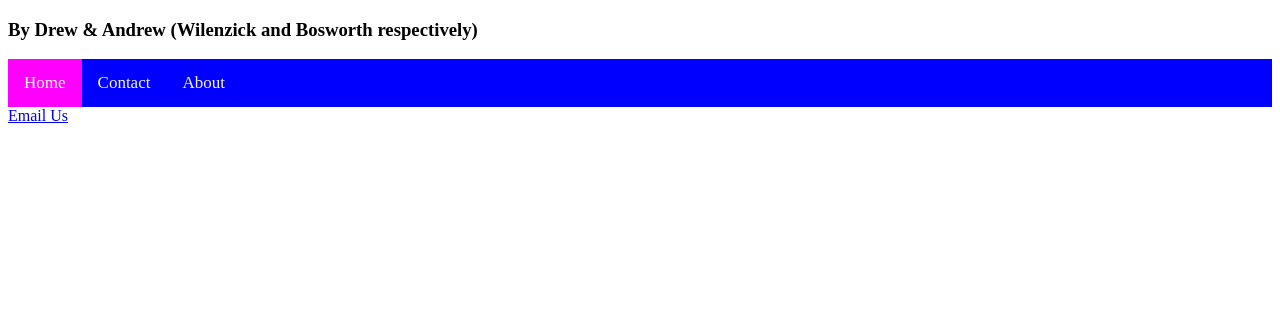
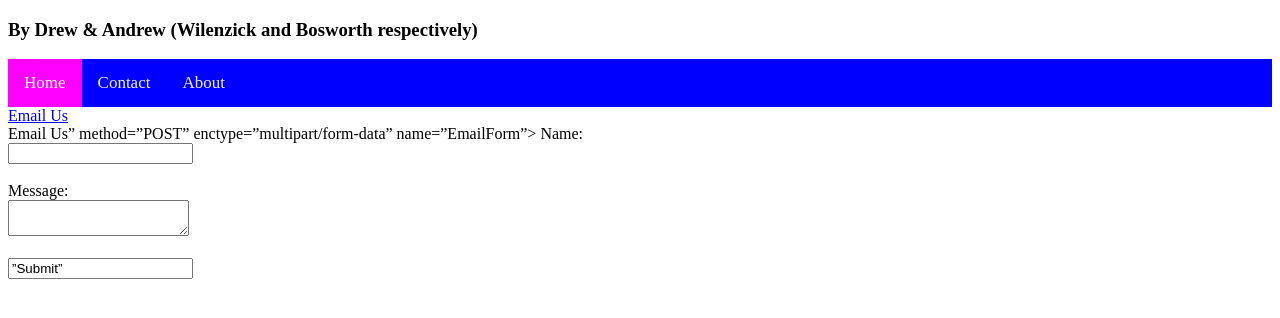
Before and after one commit to andrewbosworth/choices, a plain HTML site: page contact.html in a window 1280 px wide. Drawn offline with Linux system fonts and the light colour scheme.

Commit message:
Update contact.html

```diff
--- a/contact.html
+++ b/contact.html
@@ -34,6 +34,30 @@
 <body>
 
   <a href="mailto:andrewbosworth123@gmail.com?subject=Choices Website Feedback/Question">Email Us</a>
+  <form action=”mailto:andrewbosworth123@gmail.com?subject=Choices Website Feedback/Question">Email Us”
+
+
+method=”POST”
+
+
+enctype=”multipart/form-data”
+
+
+name=”EmailForm”>
+
+
+Name:<br>
+
+
+<input type=”text” size=”19″ name=”ContactName”><br><br>
+
+
+Message:<br> <textarea name=”ContactCommentt” rows=”6″ cols=”20″>
+
+
+</textarea><br><br> <input type=”submit” value=”Submit”> </form>
+
+
 
 
 </body>
```
